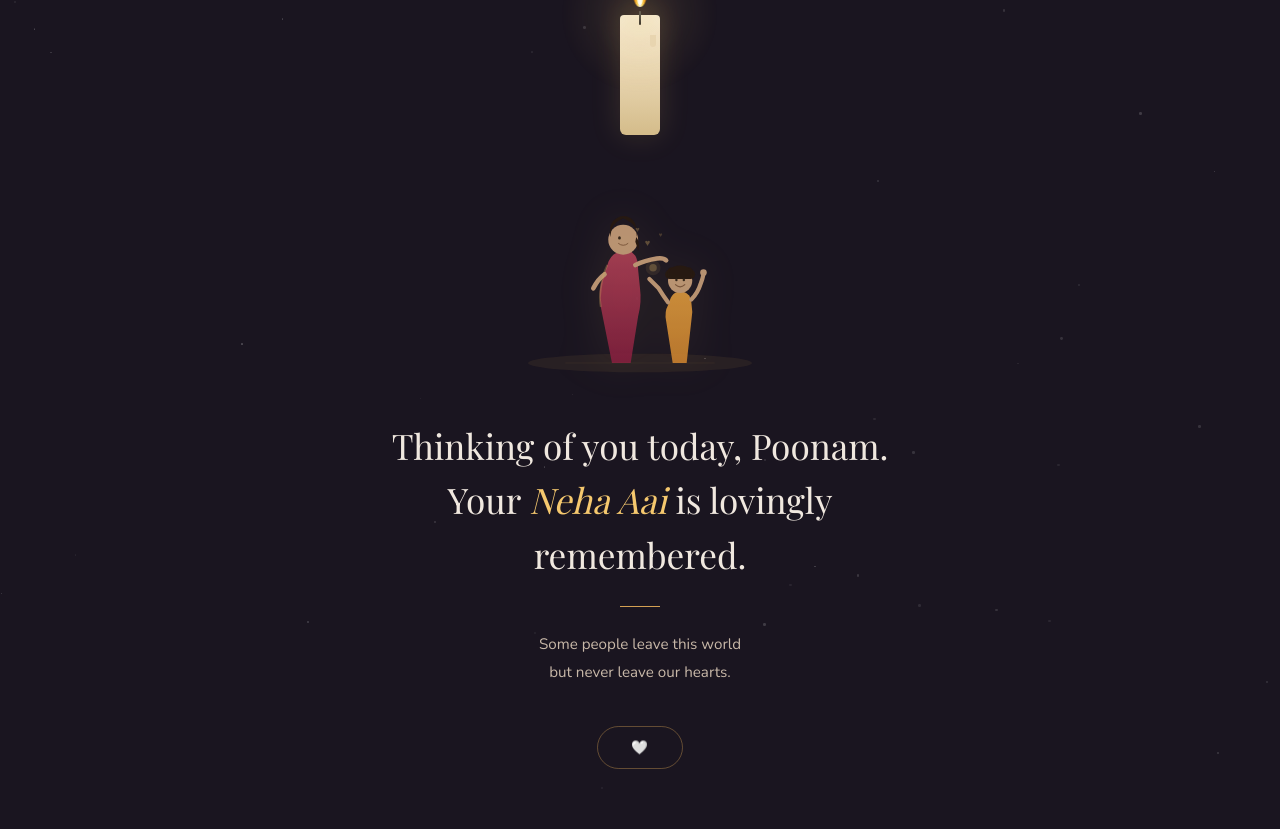
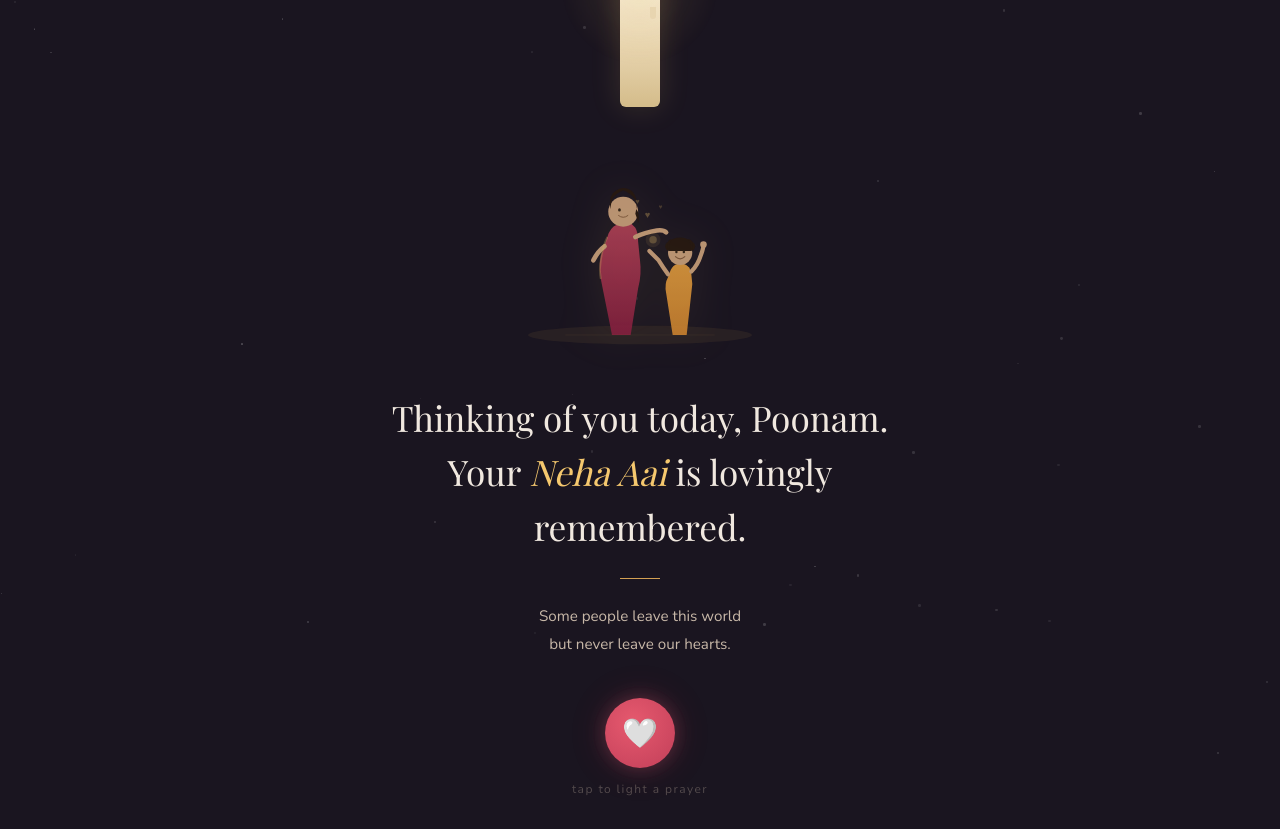
Before and after one commit to Saggy7276/hello, a plain HTML site: page index.html in a window 1280 px wide. Before the commit the page ends 801 px from the top, so only its background shows below. Drawn offline with nearby package versions, Linux system fonts and the light colour scheme; a web font is replaced by a local one.

Commit message:
Refactor button styles and structure in index.html

```diff
--- a/index.html
+++ b/index.html
@@ -158,26 +158,75 @@
   }
 
   /* ── button ── */
-  .btn {
-    display: inline-block;
-    font-family: 'Nunito', sans-serif;
-    font-weight: 400;
-    font-size: 0.85rem;
-    letter-spacing: 0.08em;
-    padding: 0.8em 2.4em;
-    border: 1px solid rgba(212, 160, 83, 0.4);
-    border-radius: 999px;
-    background: transparent;
-    color: var(--warm);
-    cursor: pointer;
-    transition: all 0.5s ease;
+  .btn-wrap {
     opacity: 0;
     animation: fadeIn 2s ease forwards 3.2s;
+    display: flex;
+    flex-direction: column;
+    align-items: center;
+    gap: 0.8rem;
+  }
+  .btn {
+    display: inline-flex;
+    align-items: center;
+    justify-content: center;
+    width: 70px; height: 70px;
+    border: none;
+    border-radius: 50%;
+    background: radial-gradient(circle at 40% 35%, #e85a6f, #c4405a);
+    color: white;
+    font-size: 1.8rem;
+    cursor: pointer;
+    position: relative;
+    transition: transform 0.3s ease;
+    animation: heartbeat 1.8s ease-in-out infinite 3.5s;
+    box-shadow: 0 0 20px rgba(232, 90, 111, 0.3),
+                0 0 50px rgba(232, 90, 111, 0.15);
+  }
+  .btn::before {
+    content: '';
+    position: absolute;
+    inset: -6px;
+    border-radius: 50%;
+    border: 1.5px solid rgba(232, 90, 111, 0.35);
+    animation: ring-pulse 2.5s ease-in-out infinite 3.5s;
+  }
+  .btn::after {
+    content: '';
+    position: absolute;
+    inset: -14px;
+    border-radius: 50%;
+    border: 1px solid rgba(232, 90, 111, 0.15);
+    animation: ring-pulse 2.5s ease-in-out infinite 4s;
   }
   .btn:hover {
-    background: var(--warm);
-    color: var(--bg);
-    border-color: var(--warm);
+    transform: scale(1.1);
+    box-shadow: 0 0 30px rgba(232, 90, 111, 0.5),
+                0 0 60px rgba(232, 90, 111, 0.25);
+  }
+  .btn:active { transform: scale(0.95); }
+  .btn-hint {
+    font-family: 'Nunito', sans-serif;
+    font-size: 0.75rem;
+    font-weight: 300;
+    color: rgba(200, 184, 168, 0.5);
+    letter-spacing: 0.12em;
+    animation: hint-fade 2.5s ease-in-out infinite 4s;
+  }
+  @keyframes heartbeat {
+    0%, 100% { transform: scale(1); }
+    15%      { transform: scale(1.12); }
+    30%      { transform: scale(1); }
+    45%      { transform: scale(1.08); }
+    60%      { transform: scale(1); }
+  }
+  @keyframes ring-pulse {
+    0%, 100% { transform: scale(1); opacity: 0.4; }
+    50%      { transform: scale(1.15); opacity: 0; }
+  }
+  @keyframes hint-fade {
+    0%, 100% { opacity: 0.4; }
+    50%      { opacity: 0.7; }
   }
 
   /* ── after click ── */
@@ -354,7 +403,10 @@
       Some people leave this world<br>
       but never leave our hearts.
     </div>
-    <button class="btn" id="openBtn">🤍</button>
+    <div class="btn-wrap">
+      <button class="btn" id="openBtn">🤍</button>
+      <span class="btn-hint">tap to light a prayer</span>
+    </div>
   </div>
 
 <script>
```
